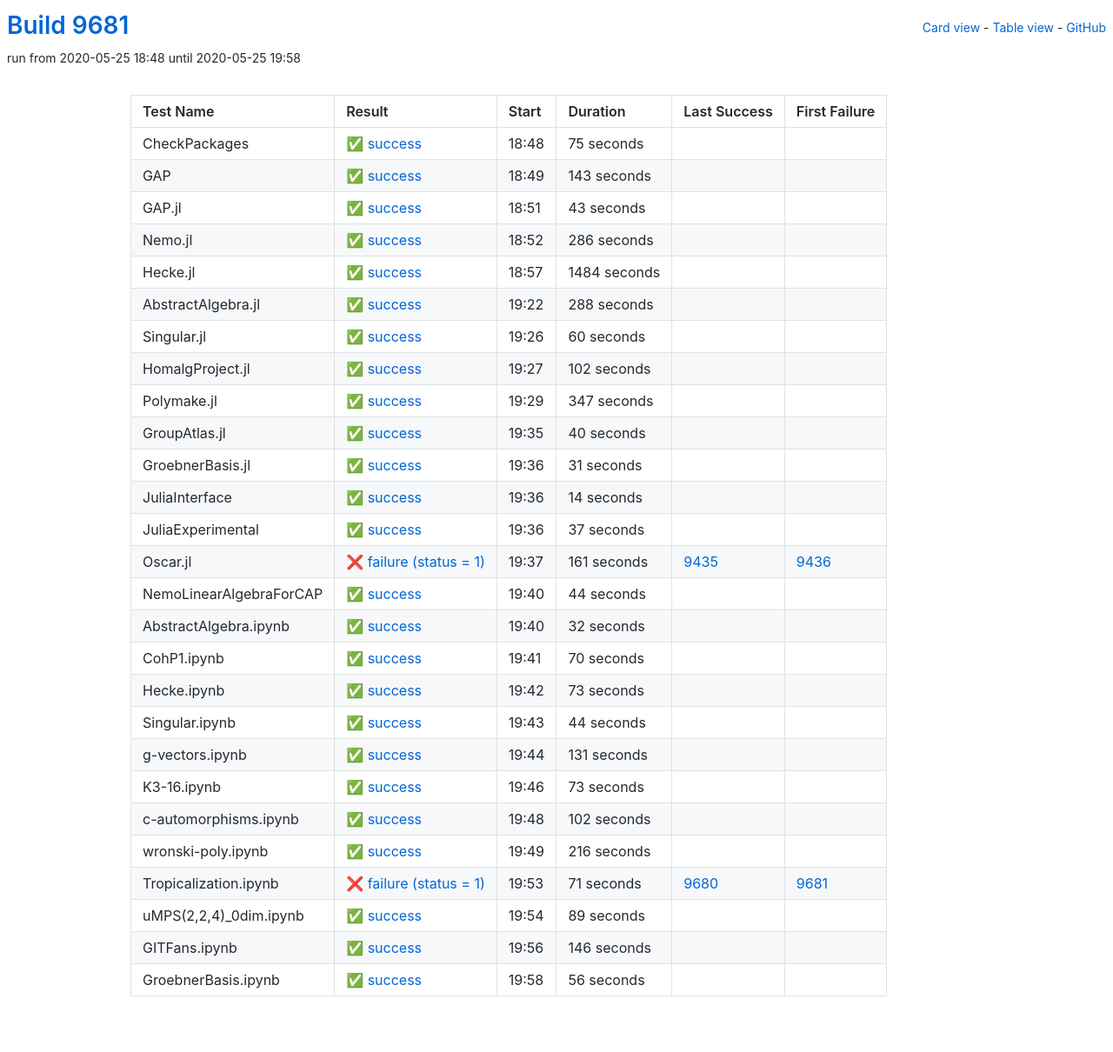
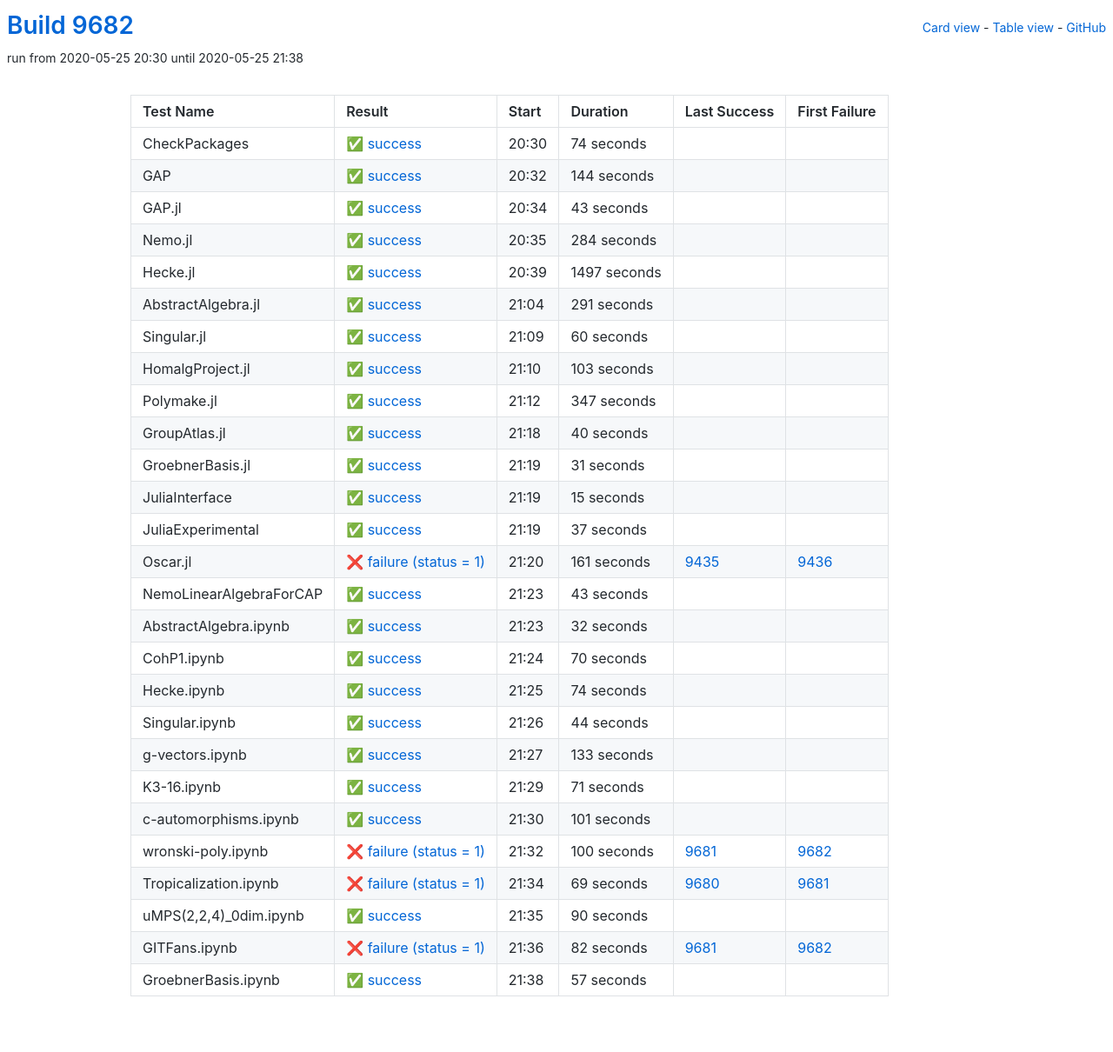
Before and after one commit to oscar-system/oscar-ci-status, a Jekyll site: the page built from table.html, in a window 1280 px wide. Shown: the whole page at 87% size. Built offline with Jekyll 4.4.1, drawn with Linux system fonts in a browser that asks for light colours.

Commit message:
Build 9682

```diff
--- a/_data/ci.yml
+++ b/_data/ci.yml
@@ -1,29 +1,29 @@
-build: 9681
-build_url: https://oscarci.mathematik.uni-kl.de/job/oscar/9681/
+build: 9682
+build_url: https://oscarci.mathematik.uni-kl.de/job/oscar/9682/
 job: oscar
 tests:
-- duration: 75
+- duration: 74
   exitcode: 0
   first_failure: false
   first_failure_url: null
   id: checkpackages
   last_success: false
   last_success_url: null
-  log: https://oscarci.mathematik.uni-kl.de/job/oscar/9681/artifact/logs/build-9681/CheckPackages.log
+  log: https://oscarci.mathematik.uni-kl.de/job/oscar/9682/artifact/logs/build-9682/CheckPackages.log
   name: CheckPackages
-  start: 2020-05-25 18:48
+  start: 2020-05-25 20:30
   status: success
   success: true
-- duration: 143
+- duration: 144
   exitcode: 0
   first_failure: false
   first_failure_url: null
   id: gap
   last_success: false
   last_success_url: null
-  log: https://oscarci.mathematik.uni-kl.de/job/oscar/9681/artifact/logs/build-9681/GAP.log
+  log: https://oscarci.mathematik.uni-kl.de/job/oscar/9682/artifact/logs/build-9682/GAP.log
   name: GAP
-  start: 2020-05-25 18:49
+  start: 2020-05-25 20:32
   status: success
   success: true
 - duration: 43
@@ -33,45 +33,45 @@
   id: gap-jl
   last_success: false
   last_success_url: null
-  log: https://oscarci.mathematik.uni-kl.de/job/oscar/9681/artifact/logs/build-9681/GAP.jl.log
+  log: https://oscarci.mathematik.uni-kl.de/job/oscar/9682/artifact/logs/build-9682/GAP.jl.log
   name: GAP.jl
-  start: 2020-05-25 18:51
+  start: 2020-05-25 20:34
   status: success
   success: true
-- duration: 286
+- duration: 284
   exitcode: 0
   first_failure: false
   first_failure_url: null
   id: nemo-jl
   last_success: false
   last_success_url: null
-  log: https://oscarci.mathematik.uni-kl.de/job/oscar/9681/artifact/logs/build-9681/Nemo.jl.log
+  log: https://oscarci.mathematik.uni-kl.de/job/oscar/9682/artifact/logs/build-9682/Nemo.jl.log
   name: Nemo.jl
-  start: 2020-05-25 18:52
+  start: 2020-05-25 20:35
   status: success
   success: true
-- duration: 1484
+- duration: 1497
   exitcode: 0
   first_failure: false
   first_failure_url: null
   id: hecke-jl
   last_success: false
   last_success_url: null
-  log: https://oscarci.mathematik.uni-kl.de/job/oscar/9681/artifact/logs/build-9681/Hecke.jl.log
+  log: https://oscarci.mathematik.uni-kl.de/job/oscar/9682/artifact/logs/build-9682/Hecke.jl.log
   name: Hecke.jl
-  start: 2020-05-25 18:57
+  start: 2020-05-25 20:39
   status: success
   success: true
-- duration: 288
+- duration: 291
   exitcode: 0
   first_failure: false
   first_failure_url: null
   id: abstractalgebra-jl
   last_success: false
   last_success_url: null
-  log: https://oscarci.mathematik.uni-kl.de/job/oscar/9681/artifact/logs/build-9681/AbstractAlgebra.jl.log
+  log: https://oscarci.mathematik.uni-kl.de/job/oscar/9682/artifact/logs/build-9682/AbstractAlgebra.jl.log
   name: AbstractAlgebra.jl
-  start: 2020-05-25 19:22
+  start: 2020-05-25 21:04
   status: success
   success: true
 - duration: 60
@@ -81,21 +81,21 @@
   id: singular-jl
   last_success: false
   last_success_url: null
-  log: https://oscarci.mathematik.uni-kl.de/job/oscar/9681/artifact/logs/build-9681/Singular.jl.log
+  log: https://oscarci.mathematik.uni-kl.de/job/oscar/9682/artifact/logs/build-9682/Singular.jl.log
   name: Singular.jl
-  start: 2020-05-25 19:26
+  start: 2020-05-25 21:09
   status: success
   success: true
-- duration: 102
+- duration: 103
   exitcode: 0
   first_failure: false
   first_failure_url: null
   id: homalgproject-jl
   last_success: false
   last_success_url: null
-  log: https://oscarci.mathematik.uni-kl.de/job/oscar/9681/artifact/logs/build-9681/HomalgProject.jl.log
+  log: https://oscarci.mathematik.uni-kl.de/job/oscar/9682/artifact/logs/build-9682/HomalgProject.jl.log
   name: HomalgProject.jl
-  start: 2020-05-25 19:27
+  start: 2020-05-25 21:10
   status: success
   success: true
 - duration: 347
@@ -105,9 +105,9 @@
   id: polymake-jl
   last_success: false
   last_success_url: null
-  log: https://oscarci.mathematik.uni-kl.de/job/oscar/9681/artifact/logs/build-9681/Polymake.jl.log
+  log: https://oscarci.mathematik.uni-kl.de/job/oscar/9682/artifact/logs/build-9682/Polymake.jl.log
   name: Polymake.jl
-  start: 2020-05-25 19:29
+  start: 2020-05-25 21:12
   status: success
   success: true
 - duration: 40
@@ -117,9 +117,9 @@
   id: groupatlas-jl
   last_success: false
   last_success_url: null
-  log: https://oscarci.mathematik.uni-kl.de/job/oscar/9681/artifact/logs/build-9681/GroupAtlas.jl.log
+  log: https://oscarci.mathematik.uni-kl.de/job/oscar/9682/artifact/logs/build-9682/GroupAtlas.jl.log
   name: GroupAtlas.jl
-  start: 2020-05-25 19:35
+  start: 2020-05-25 21:18
   status: success
   success: true
 - duration: 31
@@ -129,21 +129,21 @@
   id: groebnerbasis-jl
   last_success: false
   last_success_url: null
-  log: https://oscarci.mathematik.uni-kl.de/job/oscar/9681/artifact/logs/build-9681/GroebnerBasis.jl.log
+  log: https://oscarci.mathematik.uni-kl.de/job/oscar/9682/artifact/logs/build-9682/GroebnerBasis.jl.log
   name: GroebnerBasis.jl
-  start: 2020-05-25 19:36
+  start: 2020-05-25 21:19
   status: success
   success: true
-- duration: 14
+- duration: 15
   exitcode: 0
   first_failure: false
   first_failure_url: null
   id: juliainterface
   last_success: false
   last_success_url: null
-  log: https://oscarci.mathematik.uni-kl.de/job/oscar/9681/artifact/logs/build-9681/JuliaInterface.log
+  log: https://oscarci.mathematik.uni-kl.de/job/oscar/9682/artifact/logs/build-9682/JuliaInterface.log
   name: JuliaInterface
-  start: 2020-05-25 19:36
+  start: 2020-05-25 21:19
   status: success
   success: true
 - duration: 37
@@ -153,9 +153,9 @@
   id: juliaexperimental
   last_success: false
   last_success_url: null
-  log: https://oscarci.mathematik.uni-kl.de/job/oscar/9681/artifact/logs/build-9681/JuliaExperimental.log
+  log: https://oscarci.mathematik.uni-kl.de/job/oscar/9682/artifact/logs/build-9682/JuliaExperimental.log
   name: JuliaExperimental
-  start: 2020-05-25 19:36
+  start: 2020-05-25 21:19
   status: success
   success: true
 - duration: 161
@@ -165,21 +165,21 @@
   id: oscar-jl
   last_success: 9435
   last_success_url: https://oscarci.mathematik.uni-kl.de/job/oscar/9435/
-  log: https://oscarci.mathematik.uni-kl.de/job/oscar/9681/artifact/logs/build-9681/Oscar.jl.log
+  log: https://oscarci.mathematik.uni-kl.de/job/oscar/9682/artifact/logs/build-9682/Oscar.jl.log
   name: Oscar.jl
-  start: 2020-05-25 19:37
+  start: 2020-05-25 21:20
   status: failure
   success: false
-- duration: 44
+- duration: 43
   exitcode: 0
   first_failure: false
   first_failure_url: null
   id: nemolinearalgebraforcap
   last_success: false
   last_success_url: null
-  log: https://oscarci.mathematik.uni-kl.de/job/oscar/9681/artifact/logs/build-9681/NemoLinearAlgebraForCAP.log
+  log: https://oscarci.mathematik.uni-kl.de/job/oscar/9682/artifact/logs/build-9682/NemoLinearAlgebraForCAP.log
   name: NemoLinearAlgebraForCAP
-  start: 2020-05-25 19:40
+  start: 2020-05-25 21:23
   status: success
   success: true
 - duration: 32
@@ -189,9 +189,9 @@
   id: abstractalgebra-ipynb
   last_success: false
   last_success_url: null
-  log: https://oscarci.mathematik.uni-kl.de/job/oscar/9681/artifact/logs/build-9681/AbstractAlgebra.ipynb.log
+  log: https://oscarci.mathematik.uni-kl.de/job/oscar/9682/artifact/logs/build-9682/AbstractAlgebra.ipynb.log
   name: AbstractAlgebra.ipynb
-  start: 2020-05-25 19:40
+  start: 2020-05-25 21:23
   status: success
   success: true
 - duration: 70
@@ -201,21 +201,21 @@
   id: cohp1-ipynb
   last_success: false
   last_success_url: null
-  log: https://oscarci.mathematik.uni-kl.de/job/oscar/9681/artifact/logs/build-9681/CohP1.ipynb.log
+  log: https://oscarci.mathematik.uni-kl.de/job/oscar/9682/artifact/logs/build-9682/CohP1.ipynb.log
   name: CohP1.ipynb
-  start: 2020-05-25 19:41
+  start: 2020-05-25 21:24
   status: success
   success: true
-- duration: 73
+- duration: 74
   exitcode: 0
   first_failure: false
   first_failure_url: null
   id: hecke-ipynb
   last_success: false
   last_success_url: null
-  log: https://oscarci.mathematik.uni-kl.de/job/oscar/9681/artifact/logs/build-9681/Hecke.ipynb.log
+  log: https://oscarci.mathematik.uni-kl.de/job/oscar/9682/artifact/logs/build-9682/Hecke.ipynb.log
   name: Hecke.ipynb
-  start: 2020-05-25 19:42
+  start: 2020-05-25 21:25
   status: success
   success: true
 - duration: 44
@@ -225,104 +225,104 @@
   id: singular-ipynb
   last_success: false
   last_success_url: null
-  log: https://oscarci.mathematik.uni-kl.de/job/oscar/9681/artifact/logs/build-9681/Singular.ipynb.log
+  log: https://oscarci.mathematik.uni-kl.de/job/oscar/9682/artifact/logs/build-9682/Singular.ipynb.log
   name: Singular.ipynb
-  start: 2020-05-25 19:43
+  start: 2020-05-25 21:26
   status: success
   success: true
-- duration: 131
+- duration: 133
   exitcode: 0
   first_failure: false
   first_failure_url: null
   id: g-vectors-ipynb
   last_success: false
   last_success_url: null
-  log: https://oscarci.mathematik.uni-kl.de/job/oscar/9681/artifact/logs/build-9681/g-vectors.ipynb.log
+  log: https://oscarci.mathematik.uni-kl.de/job/oscar/9682/artifact/logs/build-9682/g-vectors.ipynb.log
   name: g-vectors.ipynb
-  start: 2020-05-25 19:44
+  start: 2020-05-25 21:27
   status: success
   success: true
-- duration: 73
+- duration: 71
   exitcode: 0
   first_failure: false
   first_failure_url: null
   id: k3-16-ipynb
   last_success: false
   last_success_url: null
-  log: https://oscarci.mathematik.uni-kl.de/job/oscar/9681/artifact/logs/build-9681/K3-16.ipynb.log
+  log: https://oscarci.mathematik.uni-kl.de/job/oscar/9682/artifact/logs/build-9682/K3-16.ipynb.log
   name: K3-16.ipynb
-  start: 2020-05-25 19:46
+  start: 2020-05-25 21:29
   status: success
   success: true
-- duration: 102
+- duration: 101
   exitcode: 0
   first_failure: false
   first_failure_url: null
   id: c-automorphisms-ipynb
   last_success: false
   last_success_url: null
-  log: https://oscarci.mathematik.uni-kl.de/job/oscar/9681/artifact/logs/build-9681/c-automorphisms.ipynb.log
+  log: https://oscarci.mathematik.uni-kl.de/job/oscar/9682/artifact/logs/build-9682/c-automorphisms.ipynb.log
   name: c-automorphisms.ipynb
-  start: 2020-05-25 19:48
+  start: 2020-05-25 21:30
   status: success
   success: true
-- duration: 216
-  exitcode: 0
-  first_failure: false
-  first_failure_url: null
+- duration: 100
+  exitcode: 1
+  first_failure: 9682
+  first_failure_url: https://oscarci.mathematik.uni-kl.de/job/oscar/9682/
   id: wronski-poly-ipynb
-  last_success: false
-  last_success_url: null
-  log: https://oscarci.mathematik.uni-kl.de/job/oscar/9681/artifact/logs/build-9681/wronski-poly.ipynb.log
+  last_success: 9681
+  last_success_url: https://oscarci.mathematik.uni-kl.de/job/oscar/9681/
+  log: https://oscarci.mathematik.uni-kl.de/job/oscar/9682/artifact/logs/build-9682/wronski-poly.ipynb.log
   name: wronski-poly.ipynb
-  start: 2020-05-25 19:49
-  status: success
-  success: true
-- duration: 71
+  start: 2020-05-25 21:32
+  status: failure
+  success: false
+- duration: 69
   exitcode: 1
   first_failure: 9681
   first_failure_url: https://oscarci.mathematik.uni-kl.de/job/oscar/9681/
   id: tropicalization-ipynb
   last_success: 9680
   last_success_url: https://oscarci.mathematik.uni-kl.de/job/oscar/9680/
-  log: https://oscarci.mathematik.uni-kl.de/job/oscar/9681/artifact/logs/build-9681/Tropicalization.ipynb.log
+  log: https://oscarci.mathematik.uni-kl.de/job/oscar/9682/artifact/logs/build-9682/Tropicalization.ipynb.log
   name: Tropicalization.ipynb
-  start: 2020-05-25 19:53
+  start: 2020-05-25 21:34
   status: failure
   success: false
-- duration: 89
+- duration: 90
   exitcode: 0
   first_failure: false
   first_failure_url: null
   id: umps-2-2-4-0dim-ipynb
   last_success: false
   last_success_url: null
-  log: https://oscarci.mathematik.uni-kl.de/job/oscar/9681/artifact/logs/build-9681/uMPS-2-2-4-_0dim.ipynb.log
+  log: https://oscarci.mathematik.uni-kl.de/job/oscar/9682/artifact/logs/build-9682/uMPS-2-2-4-_0dim.ipynb.log
   name: uMPS(2,2,4)_0dim.ipynb
-  start: 2020-05-25 19:54
+  start: 2020-05-25 21:35
   status: success
   success: true
-- duration: 146
-  exitcode: 0
-  first_failure: false
-  first_failure_url: null
+- duration: 82
+  exitcode: 1
+  first_failure: 9682
+  first_failure_url: https://oscarci.mathematik.uni-kl.de/job/oscar/9682/
   id: gitfans-ipynb
-  last_success: false
-  last_success_url: null
-  log: https://oscarci.mathematik.uni-kl.de/job/oscar/9681/artifact/logs/build-9681/GITFans.ipynb.log
+  last_success: 9681
+  last_success_url: https://oscarci.mathematik.uni-kl.de/job/oscar/9681/
+  log: https://oscarci.mathematik.uni-kl.de/job/oscar/9682/artifact/logs/build-9682/GITFans.ipynb.log
   name: GITFans.ipynb
-  start: 2020-05-25 19:56
-  status: success
-  success: true
-- duration: 56
+  start: 2020-05-25 21:36
+  status: failure
+  success: false
+- duration: 57
   exitcode: 0
   first_failure: false
   first_failure_url: null
   id: groebnerbasis-ipynb
   last_success: false
   last_success_url: null
-  log: https://oscarci.mathematik.uni-kl.de/job/oscar/9681/artifact/logs/build-9681/GroebnerBasis.ipynb.log
+  log: https://oscarci.mathematik.uni-kl.de/job/oscar/9682/artifact/logs/build-9682/GroebnerBasis.ipynb.log
   name: GroebnerBasis.ipynb
-  start: 2020-05-25 19:58
+  start: 2020-05-25 21:38
   status: success
   success: true
```
Also changed, not shown: README.md.
